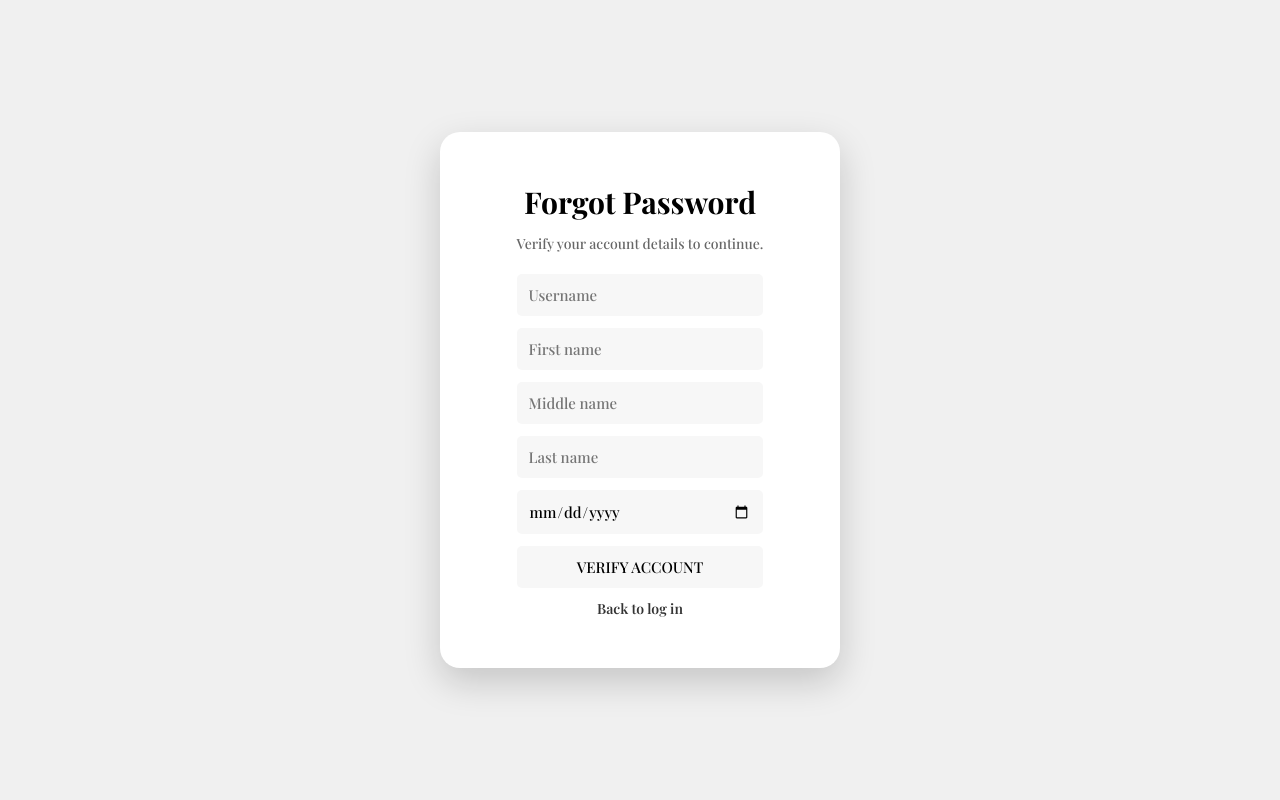
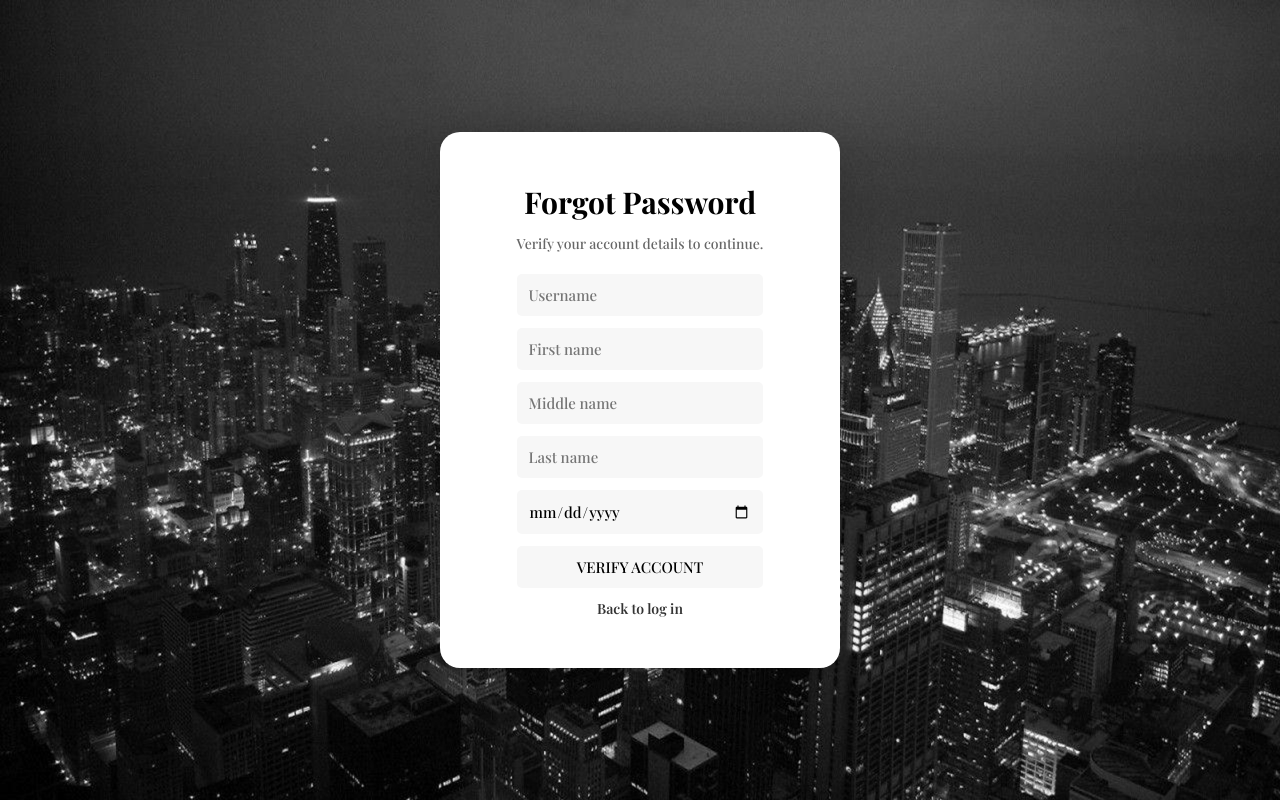
Before and after one commit to LemonianneCode/blog, a PHP site: page /forgot_password.php in a window 1280 px wide. Run offline with PHP 8.4, Linux system fonts and the light colour scheme.

Commit message:
changing the css file

```diff
--- a/forgot_password.php
+++ b/forgot_password.php
@@ -161,7 +161,7 @@ if (isset($_POST['update_password'])) {
     <link rel="stylesheet" href="style.css">
     <title>Forgot Password</title>
 </head>
-<body>
+<body class="login-page">
     <div class="container forgot-container">
         <div class="form-container sign-in">
             <form method="POST" action="">
```
